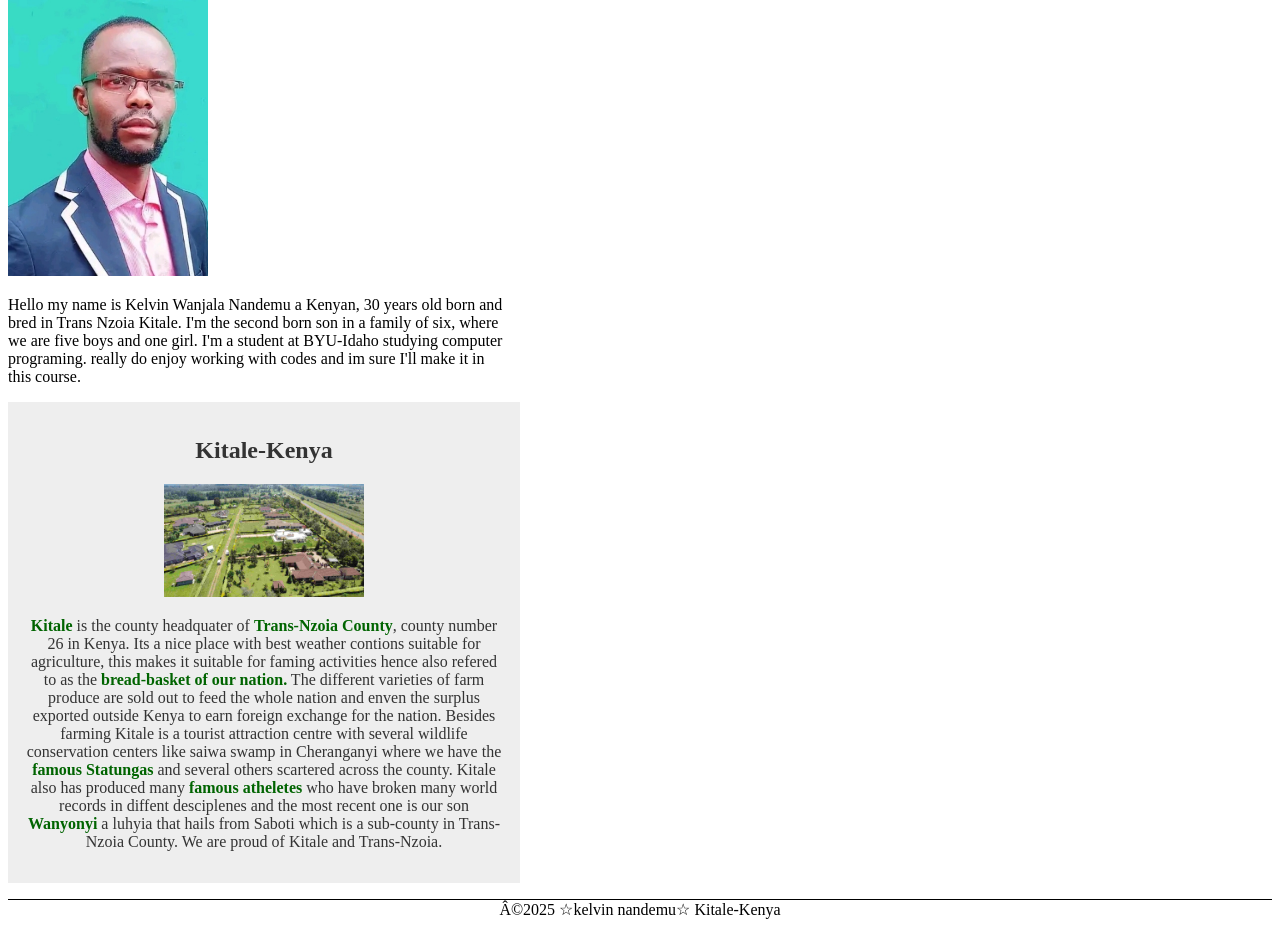
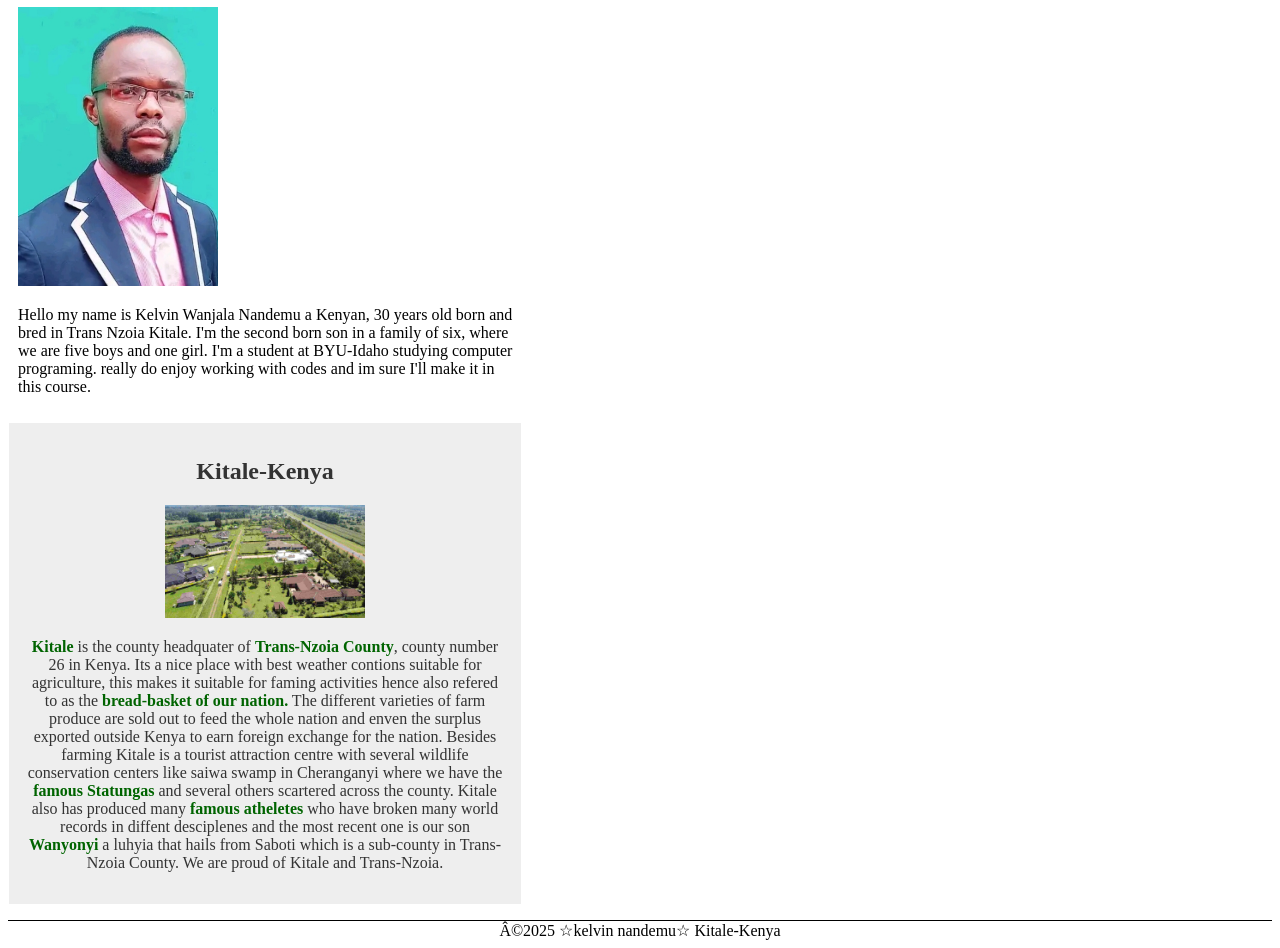
Before and after one commit to knandemu/wdd130, a plain HTML site: page index.html in a window 1280 px wide. Shown: the part 244-1192 px from the top of the page. Before the commit the page ends 1171 px from the top, so only its background shows below. Drawn offline with Linux system fonts and the light colour scheme.

Commit message:
padding check

```diff
--- a/styles/styles.css
+++ b/styles/styles.css
@@ -22,11 +22,11 @@ p {
 }
 main {
     width: 500px;
-    padding: auto;
+    padding: 10px;
 }
 aside {
     width: 30rem;
-    margin: ;
+    margin: 1px;
     border: 2px;
     padding: 1em;
     background-color: #eee;
```
